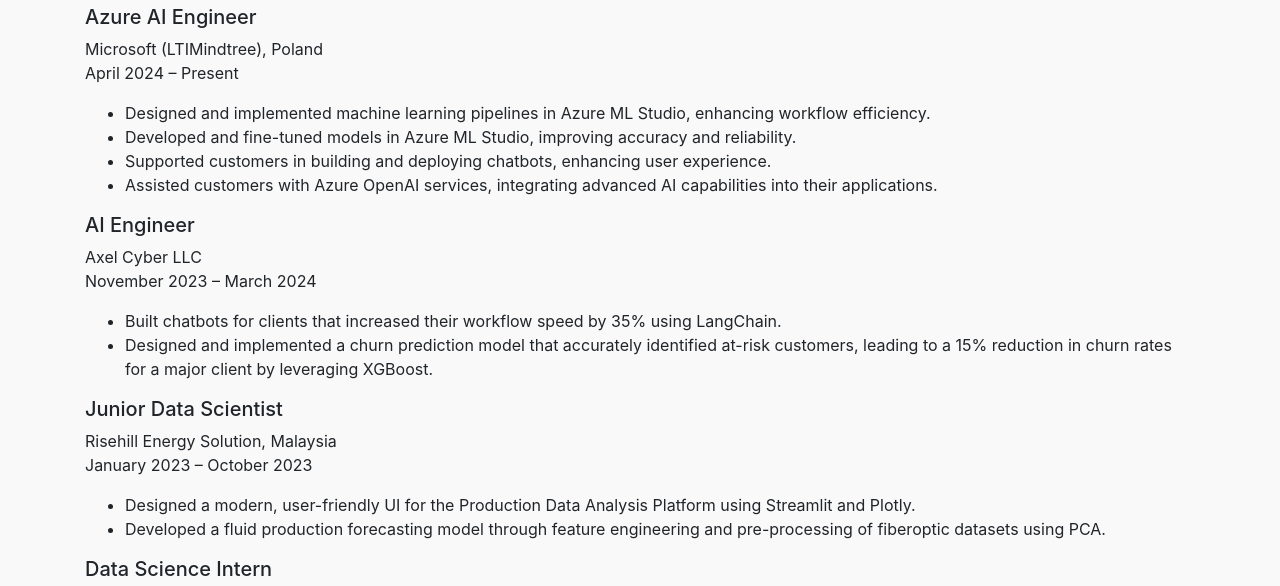
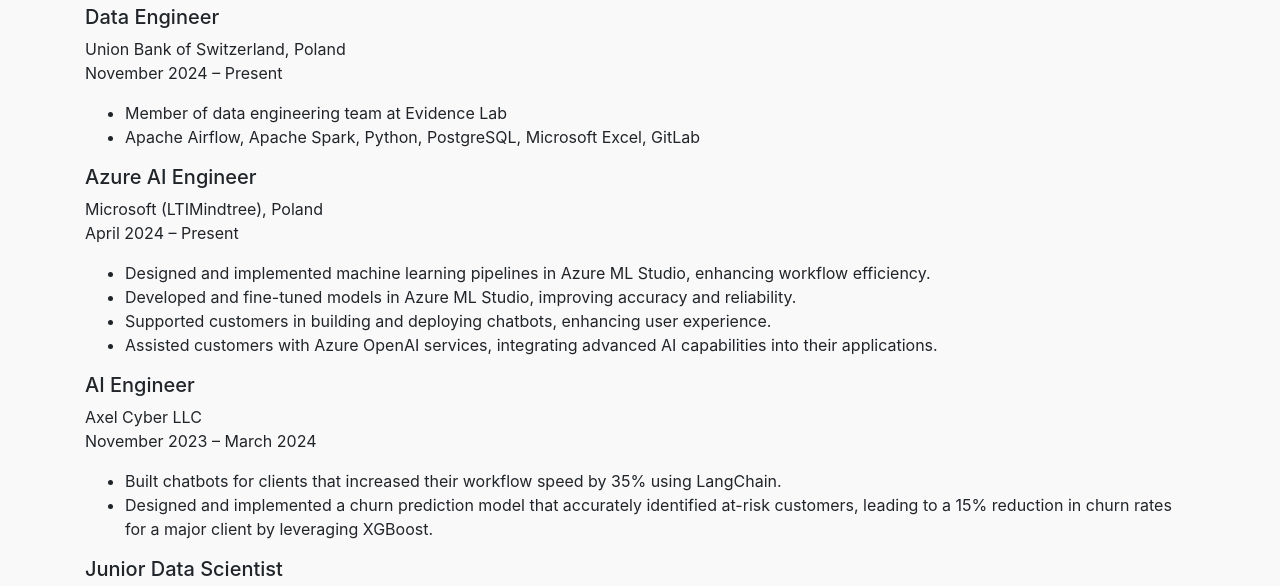
Before and after one commit to aliyusifov99/ali-yusifov-website, a plain HTML site: page about.html in a window 1280 px wide. Shown: the part 197-783 px from the top of the page. Drawn offline with nearby package versions, Linux system fonts and the light colour scheme.

Commit message:
Update about.html

```diff
--- a/about.html
+++ b/about.html
@@ -27,6 +27,14 @@
         </section>
         <section class="experience">
             <h2>Experience</h2>
+            <div class="job">
+                <h5>Data Engineer</h5>
+                <p>Union Bank of Switzerland, Poland <br> November 2024 – Present</p>
+                <ul>
+                    <li>Member of data engineering team at Evidence Lab</li>
+                    <li>Apache Airflow, Apache Spark, Python, PostgreSQL, Microsoft Excel, GitLab</li>
+                </ul>
+            </div>
             <div class="job">
                 <h5>Azure AI Engineer</h5>
                 <p>Microsoft (LTIMindtree), Poland <br> April 2024 – Present</p>
```
